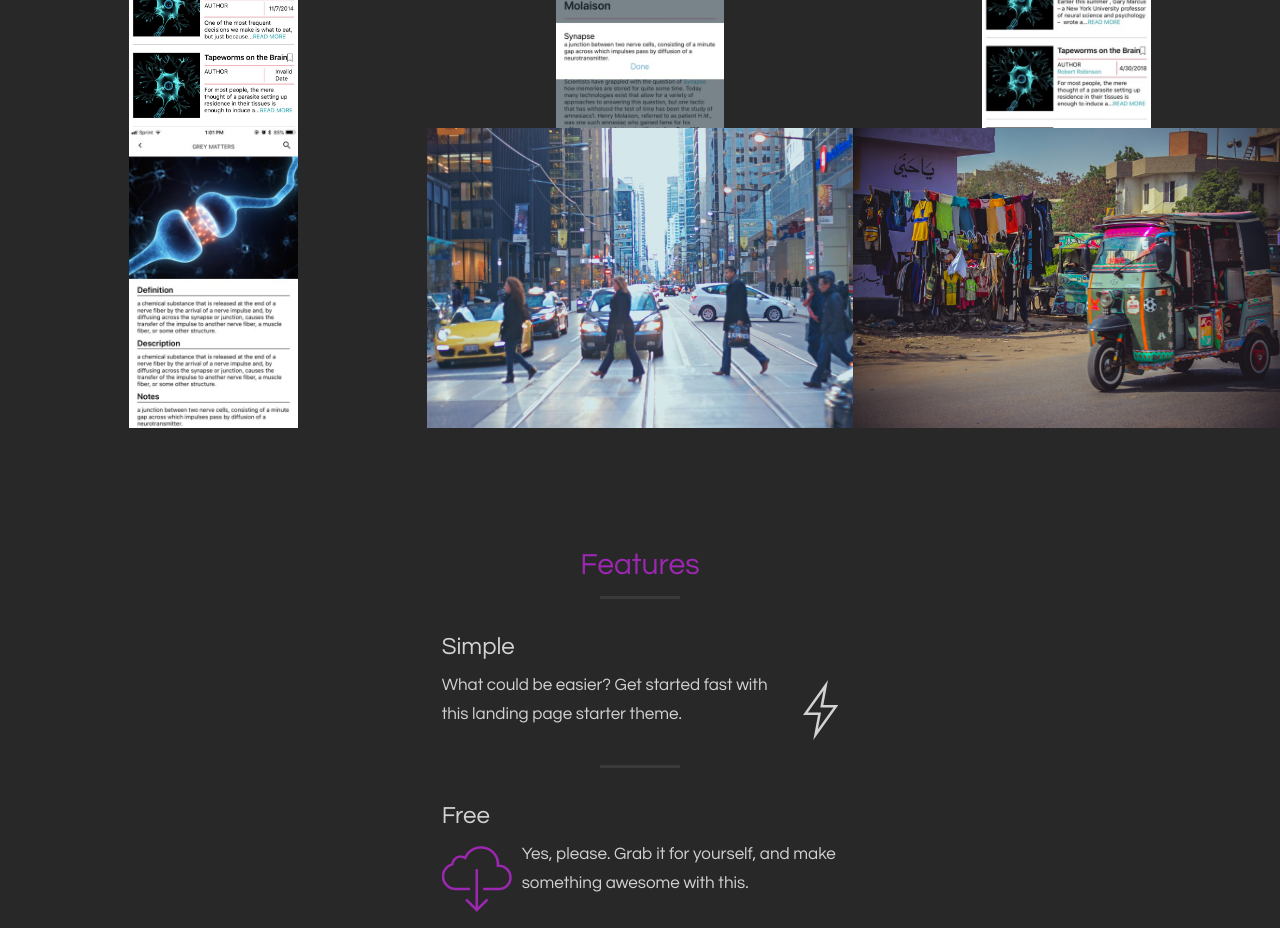
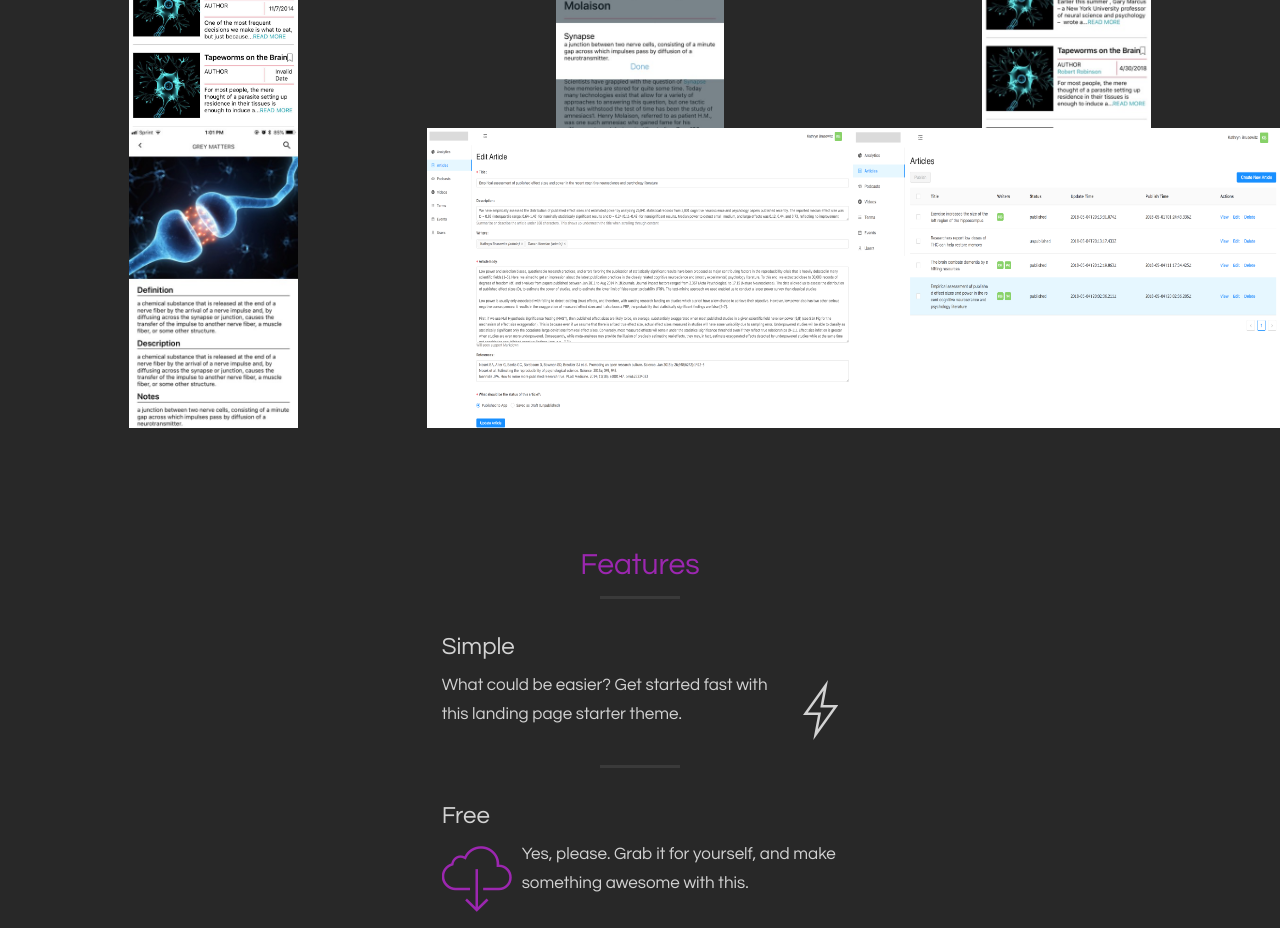
Before and after one commit to rimhof/capstone, a plain HTML site: page index.html in a window 1280 px wide. Shown: the part 2800-3728 px from the top of the page. Drawn offline with Linux system fonts and the light colour scheme; files whose address does not match are found by name; a web font is replaced by a local one.

Commit message:
Update index.html

```diff
--- a/index.html
+++ b/index.html
@@ -167,8 +167,8 @@
                 </div>
 				<div class="clearfix hidden-lg"> </div>
                 <div class="col-lg-4 col-sm-6">
-                    <a href="#galleryModal" class="gallery-box" data-toggle="modal" data-src="city.jpg">
-                        <img src="city.jpg" class="img-responsive" alt="Image 5">
+                    <a href="#galleryModal" class="gallery-box" data-toggle="modal" data-src="Dashboard 1.png">
+                        <img src="Dashboard 1.png" class="img-responsive" alt="Image 5">
                         <div class="gallery-box-caption">
                             <div class="gallery-box-content">
                                 <div>
@@ -179,8 +179,8 @@
                     </a>
                 </div>
                 <div class="col-lg-4 col-sm-6">
-                    <a href="#galleryModal" class="gallery-box" data-toggle="modal" data-src="colors.jpg">
-                        <img src="colors.jpg" class="img-responsive" alt="Image 6">
+                    <a href="#galleryModal" class="gallery-box" data-toggle="modal" data-src="Dashboard 2.png">
+                        <img src="Dashboard 2.png" class="img-responsive" alt="Image 6">
                         <div class="gallery-box-caption">
                             <div class="gallery-box-content">
                                 <div>
```
